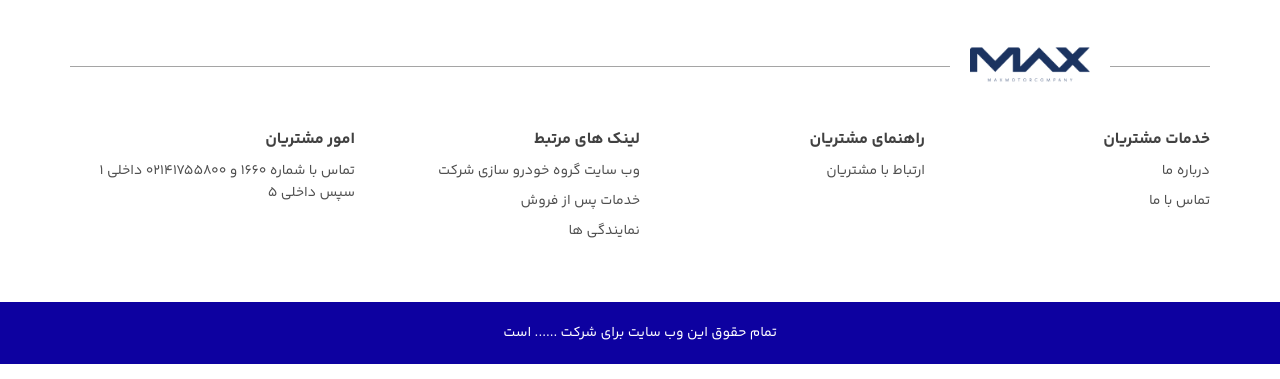
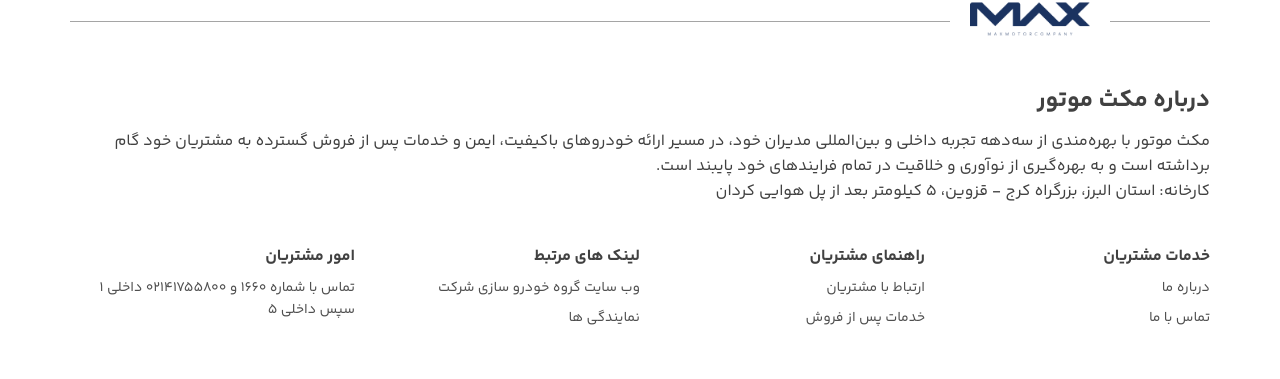
Before and after one commit to mehdinine007/MinimalFront, a React (Vite) app: page / in a window 1280 px wide. Shown: the part 436-815 px from the top of the page. Built offline with nearby package versions, Linux system fonts and the light colour scheme; no server answers; a web font is replaced by a local one; what jalali-moment would draw is missing.

Commit message:
about us added

```diff
--- a/src/components/UI/footer/Footer.module.scss
+++ b/src/components/UI/footer/Footer.module.scss
@@ -48,6 +48,14 @@
   grid-template-columns: repeat(4, 1fr);
   padding-top: 60px;
 }
+.footerLinks section {
+  width: 100%;
+  grid-column: 1 / -1;
+  margin-bottom: 40px;
+}
+.footerLinks section h2 {
+  margin-bottom: 10px;
+}
 .footerLinks > div > h3 {
   font-size: 16px;
 }
--- a/src/components/UI/footer/index.jsx
+++ b/src/components/UI/footer/index.jsx
@@ -1,7 +1,7 @@
 import clasess from './Footer.module.scss';
 // import { Link } from 'react-router-dom';
 
-import { Link } from 'react-router-dom';
+// import { Link } from 'react-router-dom';
 
 import footerLogo from '../../../assets/logo.png';
 
@@ -16,6 +16,19 @@
             </h2>
           </div>
           <div className={clasess.footerLinks}>
+            <section>
+              <h2>درباره مکث موتور</h2>
+              <p>
+                مکث موتور با بهره‌مندی از سه‌دهه تجربه داخلی و بین‌المللی مدیران
+                خود، در مسیر ارائه خودروهای باکیفیت، ایمن و خدمات پس از فروش
+                گسترده به مشتریان خود گام برداشته است و به بهره‌گیری از نوآوری و
+                خلاقیت در تمام فرایندهای خود پایبند است.
+              </p>
+              <p>
+                کارخانه: استان البرز، بزرگراه کرج - قزوین، ۵ کیلومتر بعد از پل
+                هوایی کردان
+              </p>
+            </section>
             <div>
               <h3>خدمات مشتریان</h3>
               <ul>
@@ -54,6 +67,15 @@
                     ارتباط با مشتریان
                   </a>
                 </li>
+                <li>
+                  <a
+                    href='https://www.maxmotorco.com/%d8%ae%d8%af%d9%85%d8%a7%d8%aa-%d9%be%d8%b3-%d8%a7%d8%b2-%d9%81%d8%b1%d9%88%d8%b4-%d9%85%d8%a7'
+                    rel='noreferrer'
+                    target='_blank'
+                  >
+                    خدمات پس از فروش
+                  </a>
+                </li>
               </ul>
             </div>
             <div>
@@ -68,15 +90,7 @@
                     وب سایت گروه خودرو سازی شرکت
                   </a>
                 </li>
-                <li>
-                  <a
-                    href='https://www.maxmotorco.com/%d8%ae%d8%af%d9%85%d8%a7%d8%aa-%d9%be%d8%b3-%d8%a7%d8%b2-%d9%81%d8%b1%d9%88%d8%b4-%d9%85%d8%a7'
-                    rel='noreferrer'
-                    target='_blank'
-                  >
-                    خدمات پس از فروش
-                  </a>
-                </li>
+
                 <li>
                   <a
                     href='https://www.maxmotorco.com/dealerships'
```
